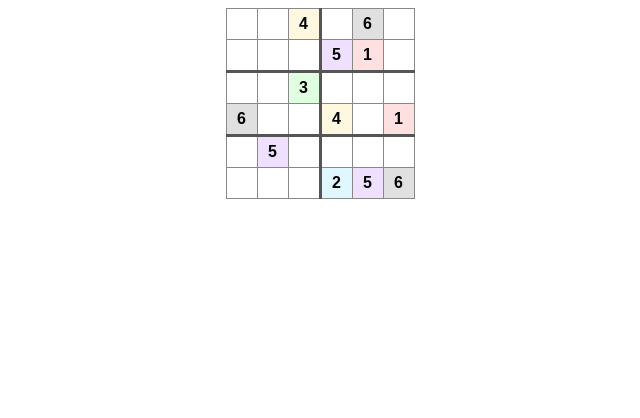
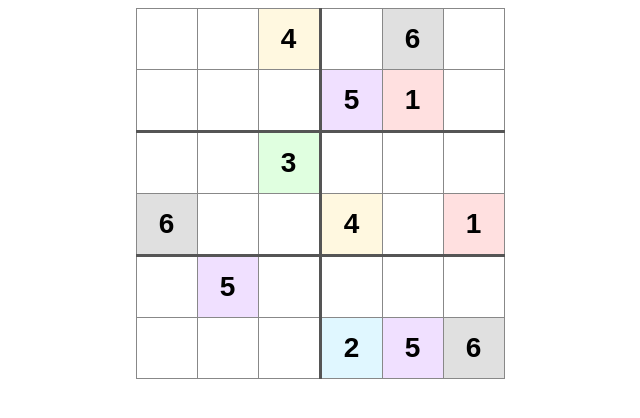
Before and after one commit to saardcs/sudoku-prep, a plain HTML site: page sudoku2/index.html in a window 1280 px wide. Shown: the whole page, without its empty margins (320-960 px from the left). Drawn offline with Linux system fonts and the light colour scheme.

Commit message:
Update index.html

```diff
--- a/sudoku2/index.html
+++ b/sudoku2/index.html
@@ -9,8 +9,8 @@
     td {
       border-top: 1px solid #888;
       border-left: 1px solid #888;
-      width: 30px;
-      height: 30px;
+      width: 60px;
+      height: 60px;
       text-align: center;
       padding: 0;
     }
@@ -37,7 +37,7 @@
       width: 100%;
       height: 100%;
       text-align: center;
-      font-size: 16px;
+      font-size: 28px;
       padding: 0;
       margin: 0;
       box-sizing: border-box;
```
